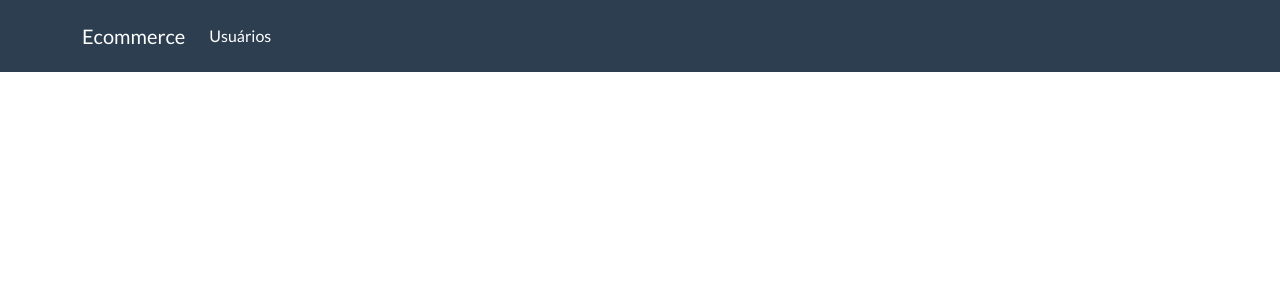
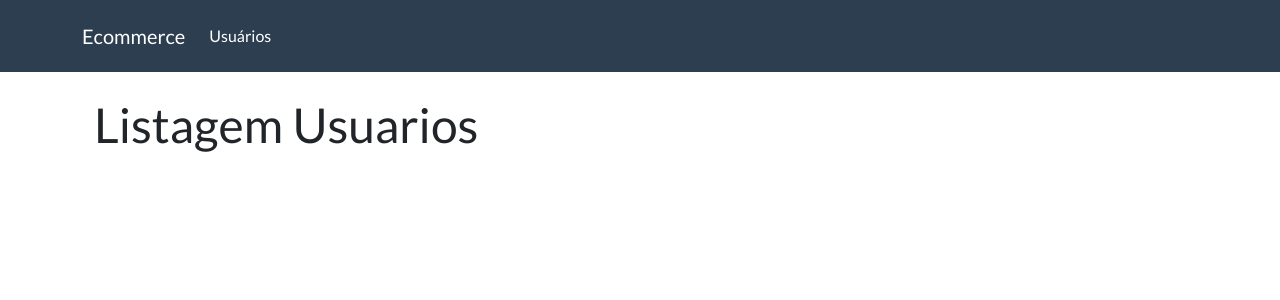
Before and after one commit to Fsp30/ecommerce-lp2, a React (Create React App) app: page /listagem-usuarios in a window 1280 px wide. Before the commit this address had no page. Shown: the top 300 px of the page. Built offline with nearby package versions, Linux system fonts and the light colour scheme.

Commit message:
include navbar component for fix layout

```diff
--- a/src/rotas.js
+++ b/src/rotas.js
@@ -1,18 +1,26 @@
 import React from 'react';
-
 import { Route, Routes, BrowserRouter } from 'react-router-dom';
-import Listagem from './view/cadastro-cliente.js';
+import ListagemUsuarios from './view/listagem-usuarios.js';
+import Navbar from './components/navbar.js';
 
 function Rotas(props) {
   return (
     <BrowserRouter>
-      <Routes>
+      {/* 1. A Navbar continua fixa no topo do navegador */}
+      <Navbar />
 
-        <Route
-          path='/listagem-cliente'
-          element={<Listagem />}
-        />
-      </Routes>
+      {/* 2. Esse container vai empurrar QUALQUER página de rota para baixo */}
+      <main className="container mt-5 pt-5">
+        <Routes>
+          <Route
+            path='/listagem-usuarios'
+            element={<ListagemUsuarios />}
+          />
+          {/* Suas próximas rotas vão aqui e já herdarão o espaçamento automaticamente:
+          <Route path='/produtos' element={<ListagemProdutos />} />
+          */}
+        </Routes>
+      </main>
     </BrowserRouter>
   );
 }
```
